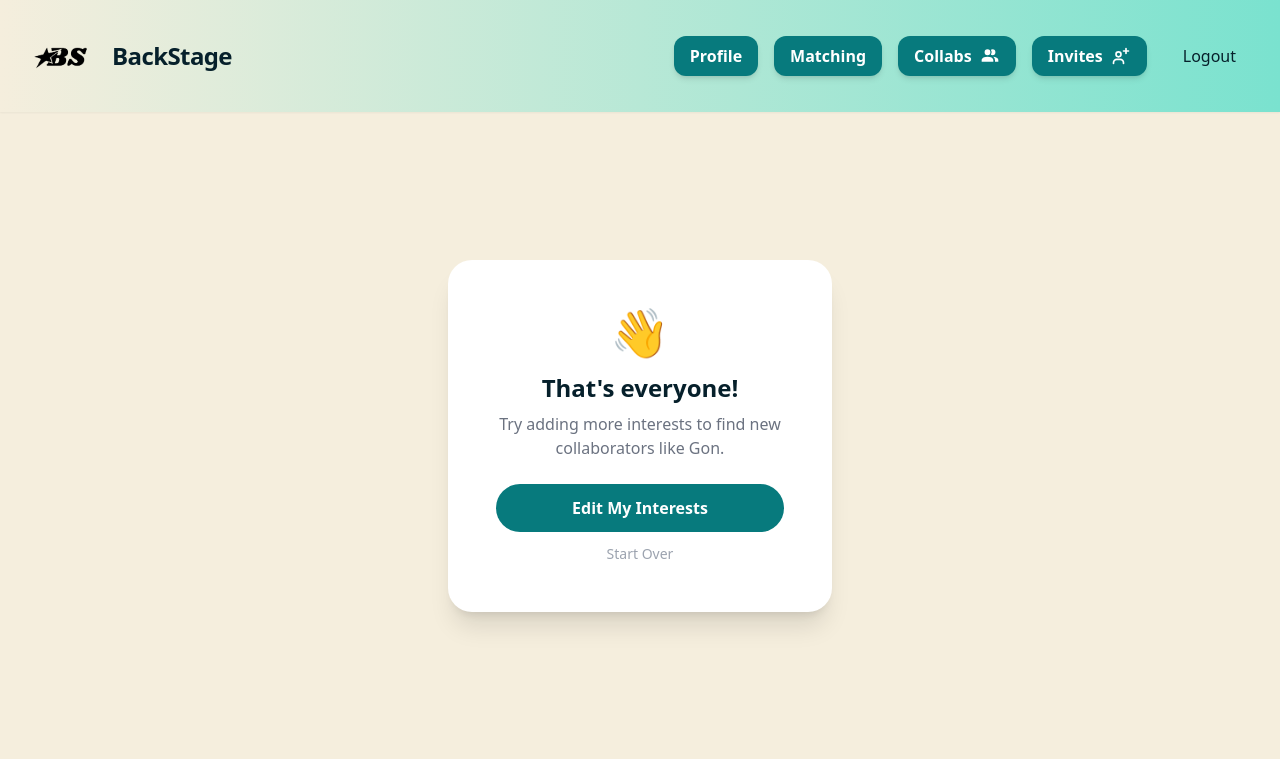
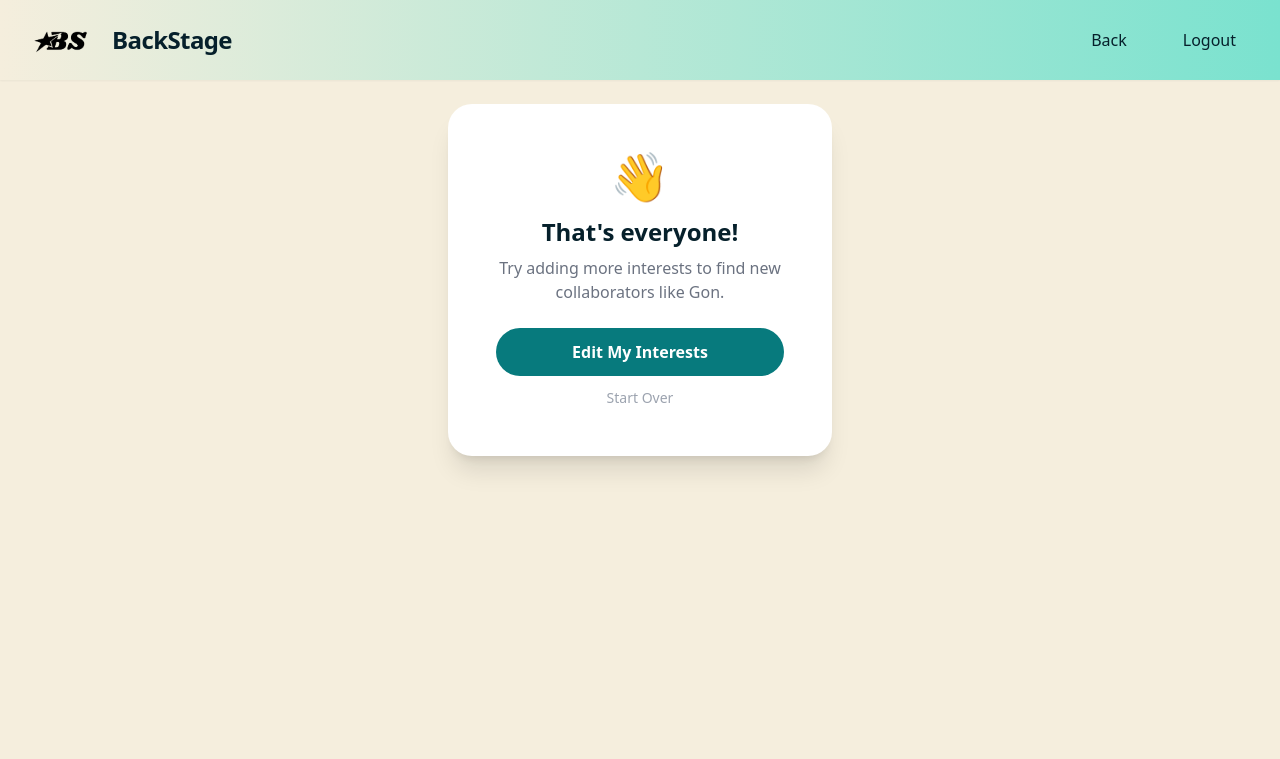
Before and after one commit to Brooklyn-STEAM/10049-Matching-Music-Artists-to-Promote-Intuitive-Collaboration, a Flask app: page /matching in a window 1280 px wide. Shown: the top 759 px of the page. Run offline with Flask 3, Linux system fonts and the light colour scheme; the visitor is signed in with stand-in values (Sample User, id 1); data that the repository does not hold is empty; some libraries are stand-ins or nearby versions.

Commit message:
the new nav ber (#45)
Co-authored-by: joshuaFSDclass <jlewinbrooklynsteamcenter.org>

```diff
--- a/templates/collaborate.html.jinja
+++ b/templates/collaborate.html.jinja
@@ -35,8 +35,9 @@
 
                         <div class="w-full pt-4 border-t border-gray-50 flex justify-center">
                             <a href="mailto:{{ artist.email }}"
-                               class="bg-[#06202B] text-white px-6 py-2 rounded-full font-bold text-sm hover:opacity-90 transition-all">
-                                Send Message
+                               class="flex gap-2 bg-[#06202B] text-white px-6 py-2 rounded-full font-bold text-sm hover:opacity-90 transition-all">
+                                Chat
+                                <svg xmlns="http://www.w3.org/2000/svg" width="24" height="24" viewBox="0 0 24 24"><g fill="none" stroke="currentColor" stroke-linecap="round" stroke-linejoin="round" stroke-width="2"><path stroke-dasharray="70" d="M3 19.5v-15.5c0 -0.55 0.45 -1 1 -1h16c0.55 0 1 0.45 1 1v12c0 0.55 -0.45 1 -1 1h-14.5Z"><animate fill="freeze" attributeName="stroke-dashoffset" dur="0.6s" values="70;0"/></path><g stroke-dasharray="10" stroke-dashoffset="10"><path d="M8 7h8"><animate fill="freeze" attributeName="stroke-dashoffset" begin="0.7s" dur="0.2s" to="0"/></path><path d="M8 10h8"><animate fill="freeze" attributeName="stroke-dashoffset" begin="0.8s" dur="0.2s" to="0"/></path></g><path stroke-dasharray="6" stroke-dashoffset="6" d="M8 13h4"><animate fill="freeze" attributeName="stroke-dashoffset" begin="0.9s" dur="0.2s" to="0"/></path></g></svg>
                             </a>
                         </div>
                     </div>
--- a/templates/components/navbar.html.jinja
+++ b/templates/components/navbar.html.jinja
@@ -1,5 +1,5 @@
 <header class="bg-gradient-to-r from-[#F5EEDD] to-[#7AE2CF] shadow-sm">
-  <div class="max-w-7xl mx-auto px-6 py-4 flex items-center justify-between">
+  <div class="max-w-7xl mx-auto px-6  flex items-center justify-between">
 
     <a href="/">
       <div class="flex items-center gap-2">
@@ -18,35 +18,15 @@
         </a>
 
       {% else %}
-        <a href="/profile" class="bg-[#077A7D] text-white rounded-xl font-semibold shadow-md px-4 py-2 hover:bg-[#06202B] hover:shadow-lg transition duration-200">
-          Profile
-        </a>
 
-        <a href="/matching" class="bg-[#077A7D] text-white rounded-xl font-semibold shadow-md px-4 py-2 hover:bg-[#06202B] hover:shadow-lg transition duration-200">
-          Matching
-        </a>
-
-        <a href="{{ url_for('collaborations') }}" class="bg-[#077A7D] text-white rounded-xl font-semibold flex items-center gap-2 shadow-md px-4 py-2 hover:bg-[#06202B] hover:shadow-lg transition duration-200">
-          Collabs
-          <svg xmlns="http://www.w3.org/2000/svg" width="20" height="20" viewBox="0 0 24 24">
-            <path fill="currentColor" d="M16 17v2H2v-2s0-4 7-4s7 4 7 4m-3.5-9.5A3.5 3.5 0 1 0 9 11a3.5 3.5 0 0 0 3.5-3.5m3.44 5.5A5.32 5.32 0 0 1 18 17v2h4v-2s0-3.63-6.06-4M15 4a3.4 3.4 0 0 0-1.93.59a5 5 0 0 1 0 5.82A3.4 3.4 0 0 0 15 11a3.5 3.5 0 0 0 0-7"/>
-          </svg>
-        </a>
-
-        <a href="/invites" class="bg-[#077A7D] text-white rounded-xl font-semibold flex items-center gap-2 shadow-md px-4 py-2 hover:bg-[#06202B] hover:shadow-lg transition duration-200">
-          Invites
-          <svg xmlns="http://www.w3.org/2000/svg" width="20" height="20" viewBox="0 0 24 24">
-            <g fill="none" stroke="currentColor" stroke-linecap="round" stroke-linejoin="round" stroke-width="2">
-              <path d="M3 21v-1c0 -2.21 1.79 -4 4 -4h4c2.21 0 4 1.79 4 4v1"/>
-              <path d="M9 13c-1.66 0 -3 -1.34 -3 -3s1.34 -3 3 -3 3 1.34 3 3-1.34 3-3 3Z"/>
-              <path d="M15 6h6M18 3v6"/>
-            </g>
-          </svg>
+        <a href="/matching" class="px-5 py-2 rounded-xl font-medium text-[#06202B] hover:bg-[#06202B]/10 transition">
+          Back
         </a>
 
         <a href="/logout" class="px-5 py-2 rounded-xl font-medium text-[#06202B] hover:bg-[#06202B]/10 transition">
           Logout
         </a>
+
       {% endif %}
     </div>
 
--- a/templates/matching.html.jinja
+++ b/templates/matching.html.jinja
@@ -11,7 +11,7 @@
 
     {% include "components/navbar.html.jinja" %}
 
-    <main class="flex-1 flex items-center justify-center py-12">
+    <main class="grid items-center gap-2 justify-center py-6 gr">
 
       {% if profile %}
         <div class="w-[420px] rounded-3xl overflow-hidden shadow-2xl bg-white transition-all hover:shadow-inner">
@@ -36,18 +36,21 @@
               "{{ profile.description }}"
             </p>
             {% if songs%}
-            <h3 class="text-xs font-bold text-gray-400 uppercase mb-1">Discography</h3>
-              {% for song in songs%}
-                <div class="mb-6 ">
-                    <p class="text-gray-700 leading-relaxed">{{ song.Song_name }}</p>
-                    <audio controls autoplay class="w-full h-5"  >
-                      <source src="UPLOADFOLDER/Songs/{{song.Song_file}}" type="audio/mpeg">
+            <h3 class="text-m font-bold text-gray-400 uppercase mb-1">Discography</h3>
+            <div class="border rounded overflow-y-auto custom-scroll h-20">
+            {% for song in songs%}
+                <div class="mb-6">
+                    <p class="text-center text-gray-700 leading-relaxed">{{ song.Song_name }}</p>
+                    <audio controls autoplay class="w-full h-10 p-1"  >
+                      <source src="{{ url_for('static', filename='uploads/' + song.Song_file) }}" type="audio/mpeg">
                     </audio>
                 </div>
               {%endfor%}
+            </div>
+
             {%endif%}
 
-            <div class="grid grid-cols-2 gap-4">
+            <div class="grid grid-cols-2 gap-4 p-4">
                 <form action="/invites/{{ profile.User_ID }}/send?index={{ next_index }}" method="POST">
                     <button type="submit"
                             class="w-full bg-[#077A7D] text-white py-3 rounded-full font-bold hover:bg-[#055a5c] transition-all shadow-md">
```
Also changed, not shown: other parts of templates/matching.html.jinja (+48 -2 lines).
